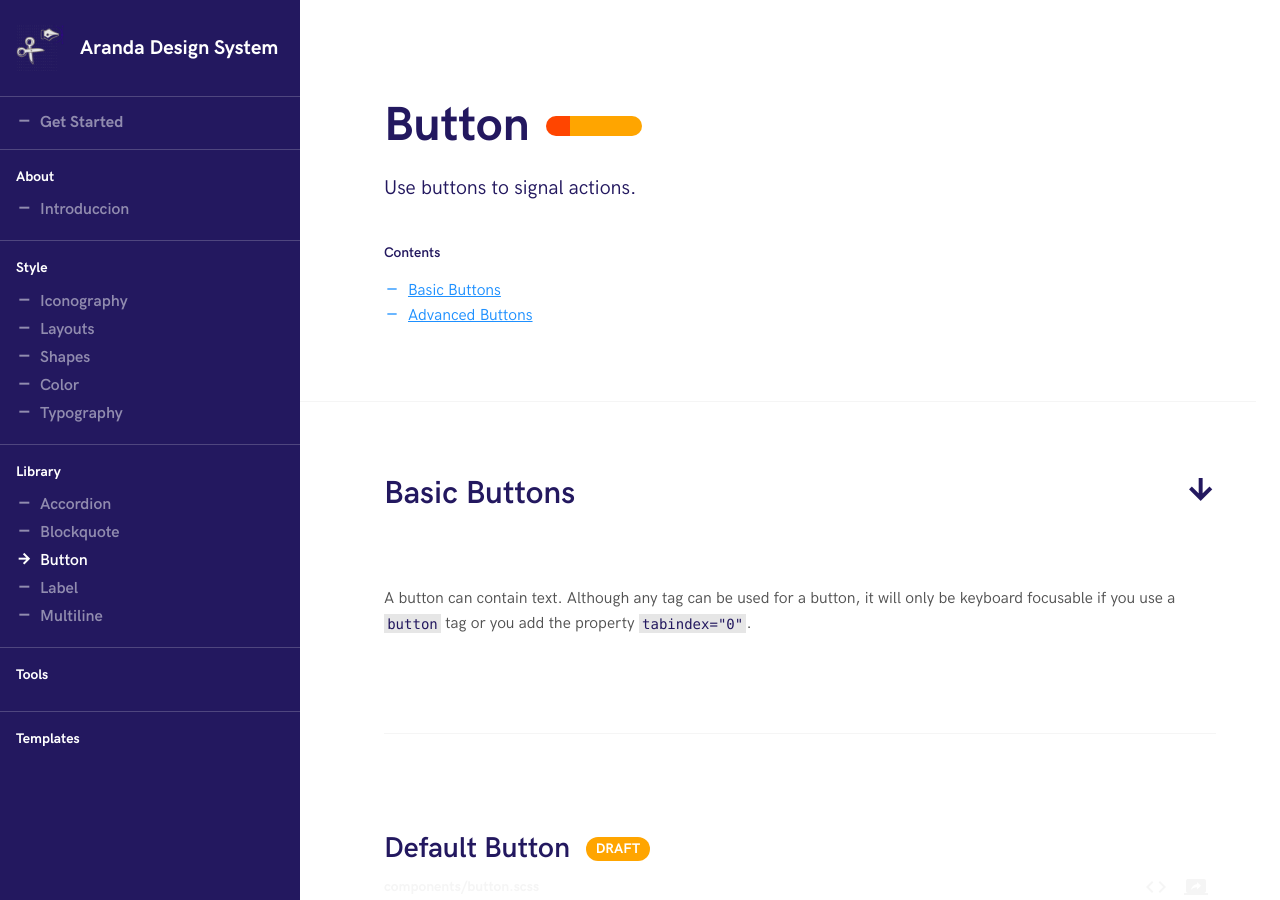
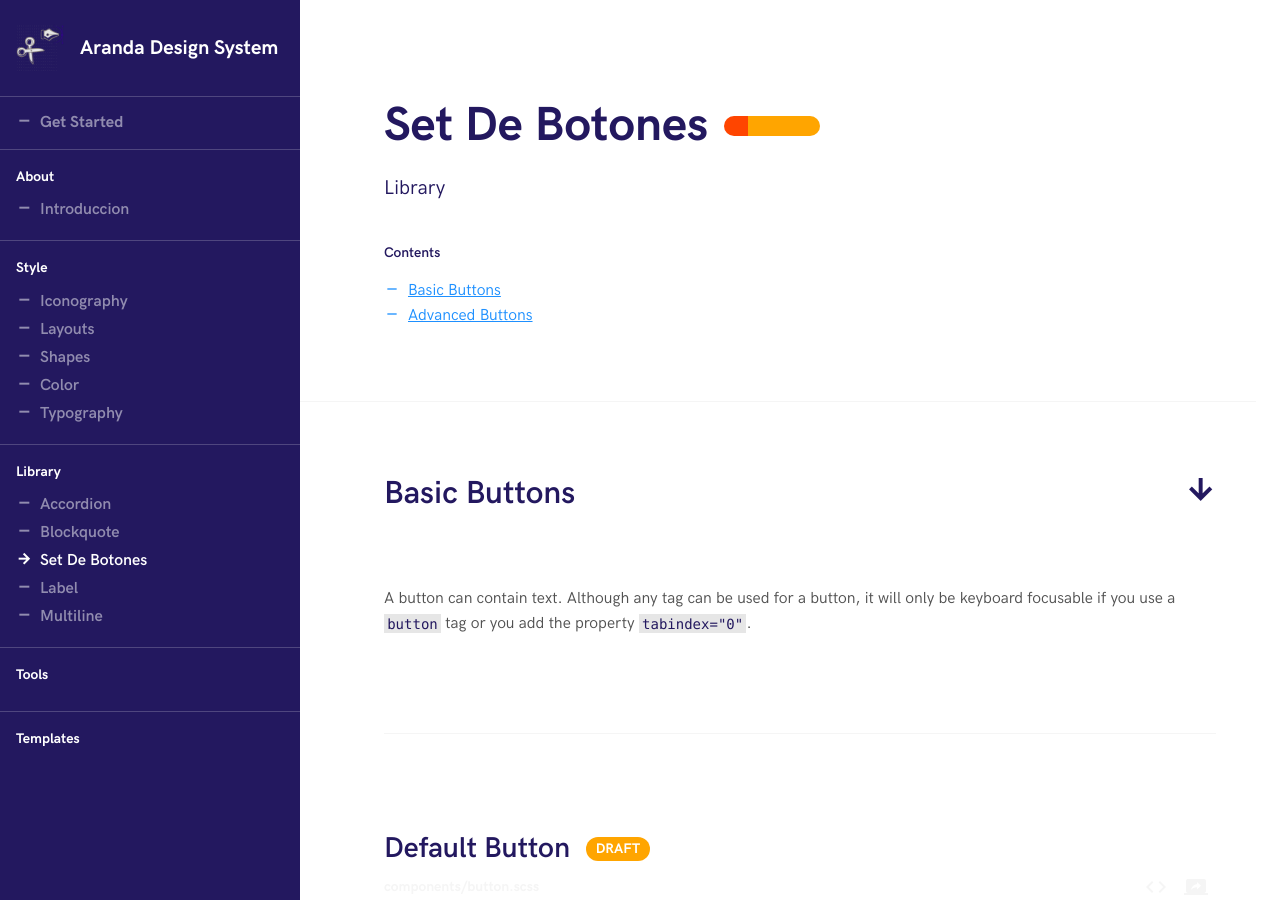
Before and after one commit to Nats85/guide-aranda, a Jekyll site: the page built from _docs/library/botones.md, in a window 1280 px wide and 900 px high. Built offline with Jekyll 4.4.1, drawn with Linux system fonts in a browser that asks for light colours.

Commit message:
Update botones.md

```diff
--- a/_docs/library/botones.md
+++ b/_docs/library/botones.md
@@ -1,6 +1,6 @@
 ---
-title: Button
-info: Use buttons to signal actions.
+title: Set de botones
+info: Library
 nav: true
 ---
 
```
